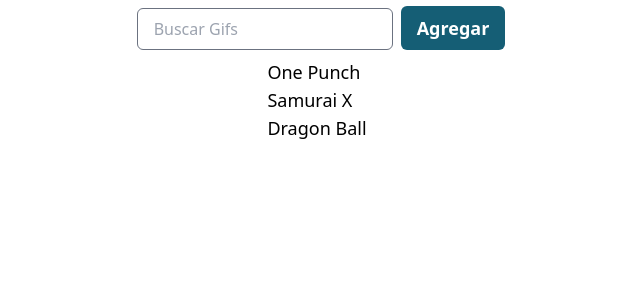
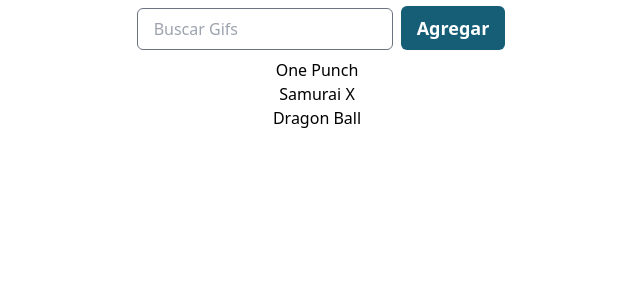
Before and after one commit to Emi1213/GifExpertApp, a React (Vite) app: page / in a window 1280 px wide. Shown: the top 300 px of the page, without its empty margins (323-963 px from the left). Built offline with nearby package versions, Linux system fonts and the light colour scheme.

Commit message:
Add gif grid component

```diff
--- a/src/GifExpertApp.jsx
+++ b/src/GifExpertApp.jsx
@@ -1,5 +1,6 @@
 import { useState } from "react";
 import { AddCategory } from "./components/AddCategory";
+import GifGrid from "./components/GifGrid";
 
 export const GifExpertApp = () => {
   const [categories, setCategories] = useState([
@@ -16,11 +17,11 @@
   return (
     <>
       <AddCategory onNewCategory={onAddCategory} />
-      <ol type="1">
-        {categories.map((category) => {
-          return <li key={category} className="text-lg ">{category}</li>;
-        })}
-      </ol>
+
+        {categories.map((category) => (
+          <GifGrid category={category} key={category} />
+        ))}
+
     </>
   );
 };
--- /dev/null
+++ b/src/components/GifGrid.jsx
@@ -0,0 +1,10 @@
+// eslint-disable-next-line react/prop-types
+const GifGrid = ({ category }) => {
+  return (
+    <>
+      <h3>{category}</h3>
+    </>
+  );
+};
+
+export default GifGrid;
```
